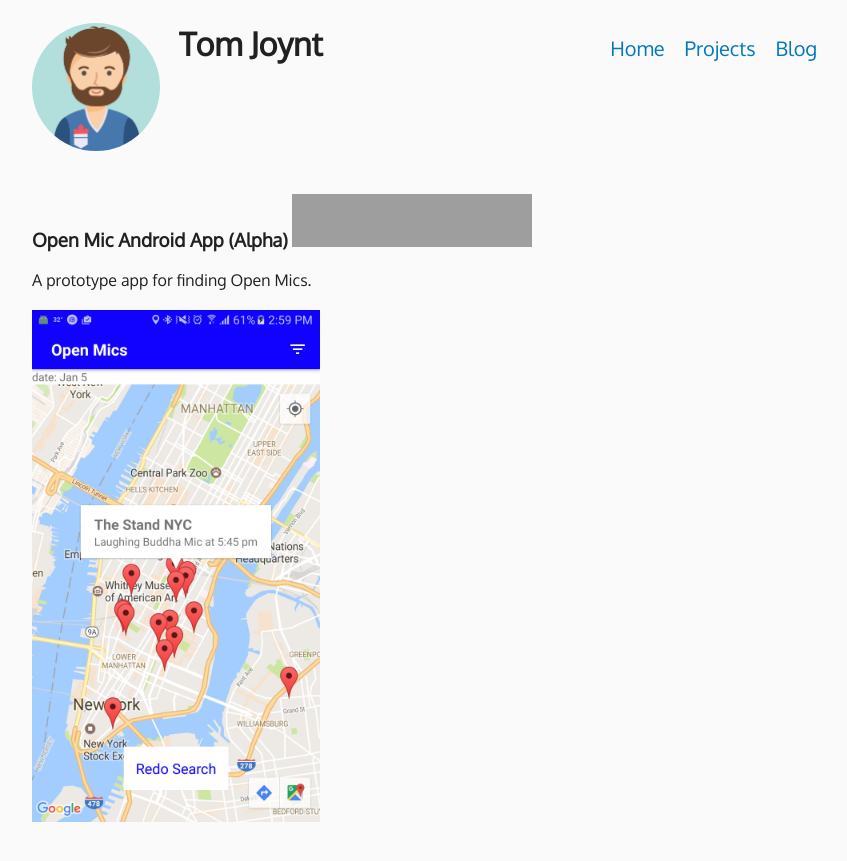
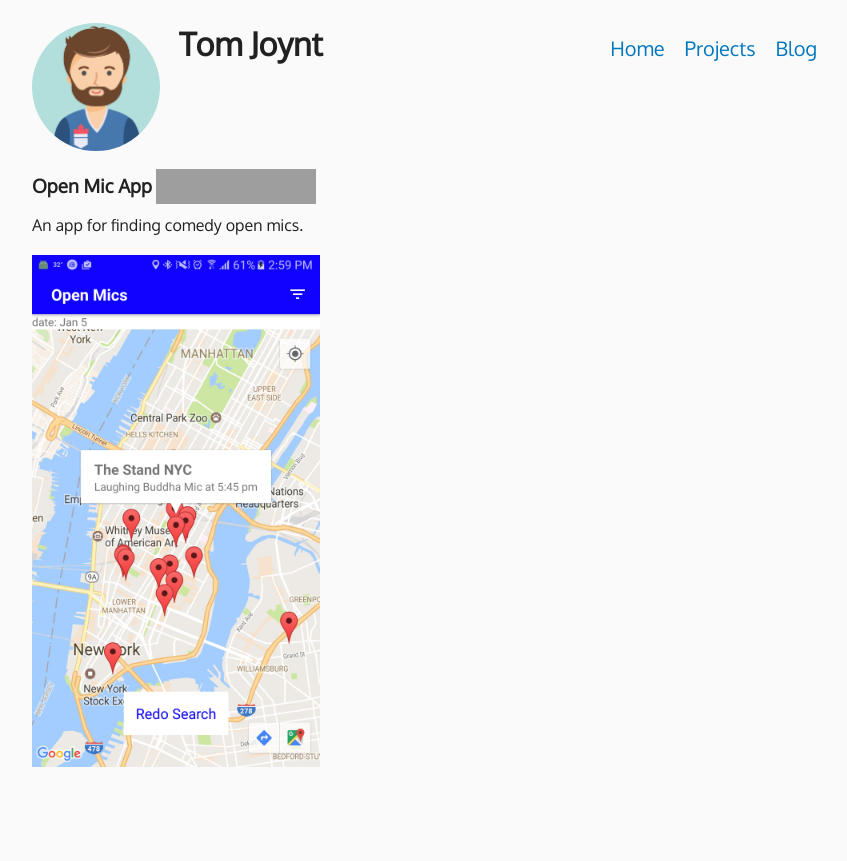
Before and after one commit to tpjoynt/tpjoynt.github.com, a Jekyll site: the page built from _sections/projects.html, in a window 1280 px wide. Shown: the top 861 px of the page, without its empty margins (208-1055 px from the left). Built offline with Jekyll 4.4.1, drawn with Linux system fonts in a browser that asks for light colours; nearby versions of some CDN libraries; grey boxes are pictures that could not be loaded.

Commit message:
Layout cleanup

```diff
--- a/_sections/projects.html
+++ b/_sections/projects.html
@@ -3,9 +3,9 @@ title: Projects
 permalink: '/projects/'
 ---
 <section>
-    <img>
-        <h3>Open Mic Android App (Alpha) <a href='https://play.google.com/store/apps/details?id=com.comedyapp&pcampaignid=MKT-Other-global-all-co-prtnr-py-PartBadge-Mar2515-1'><img alt='Get it on Google Play' style="width:240px" src='https://play.google.com/intl/en_us/badges/images/generic/en_badge_web_generic.png'/></a></h3>
-        <div>A prototype app for finding Open Mics.</div>
+        <h3 style="display:inline-block">Open Mic App</h3>
+        <a style="display:inline-block; vertical-align:middle" href='https://play.google.com/store/apps/details?id=com.comedyapp&pcampaignid=MKT-Other-global-all-co-prtnr-py-PartBadge-Mar2515-1'><img alt='Get it on Google Play' style="width:160px" src='https://play.google.com/intl/en_us/badges/images/generic/en_badge_web_generic.png'/></a>
+        <div>An app for finding comedy open mics.</div>
         <br/>
         <div><img style="width:288px" src="/assets/img/openmicapp_1.jpg"/></div>
     </article>
```
